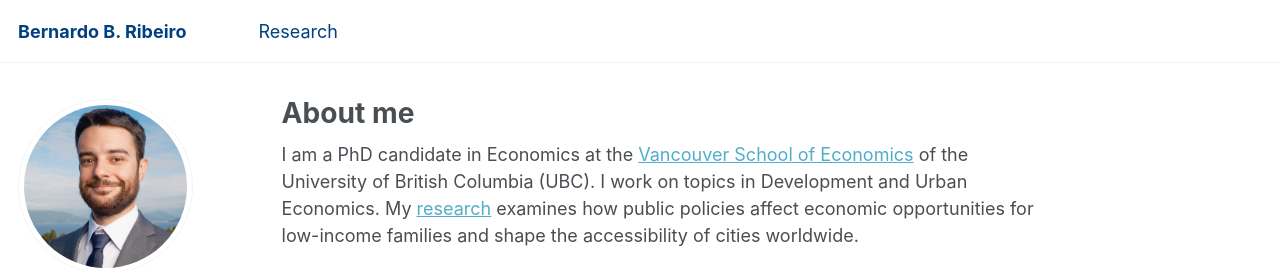
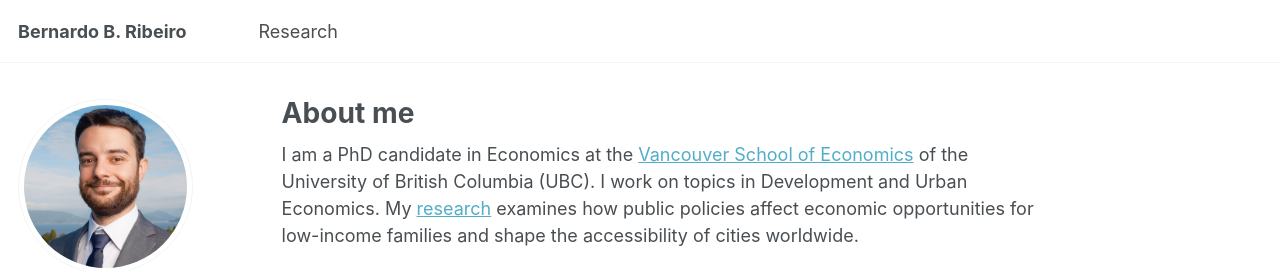
Before and after one commit to bbribeiro/bbribeiro.github.io, a Jekyll site: the page built from _pages/about.md, in a window 1280 px wide. Shown: the top 270 px of the page. Built offline with Jekyll 4.4.1, drawn with Linux system fonts in a browser that asks for light colours; a script that is not in the unit is left out.

Commit message:
Update custom.html

```diff
--- a/_includes/head/custom.html
+++ b/_includes/head/custom.html
@@ -21,12 +21,4 @@
 <link rel="icon" href="/images/favicon.ico"/>
 <meta name="theme-color" content="#ffffff"/>
 
-<style>
-  .masthead,
-  .masthead .greedy-nav a,
-  .masthead .masthead__menu-item a {
-    color: #004080 !important; /* replace with your desired color */
-  }
-</style>
-
 <!-- end custom head snippets -->
```
